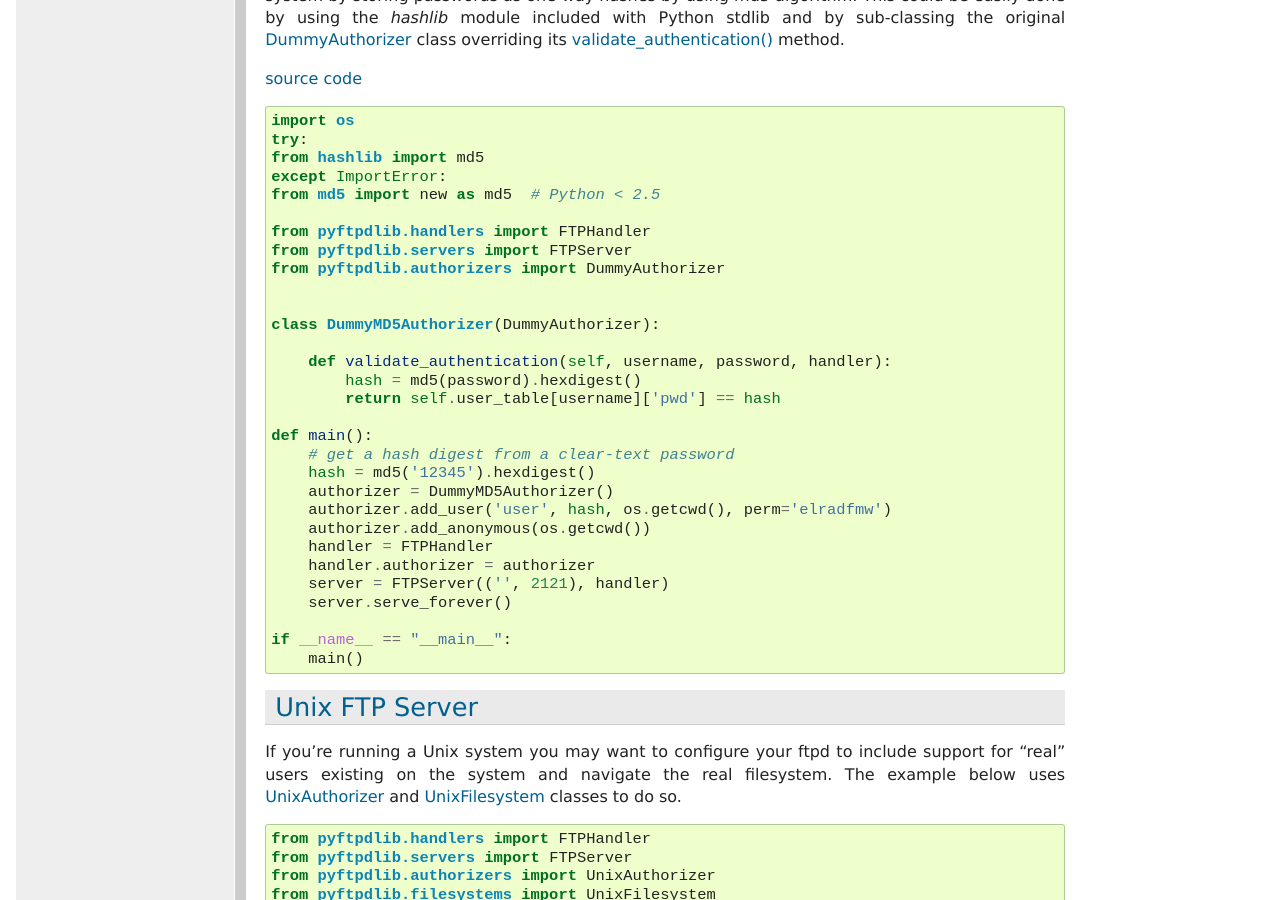
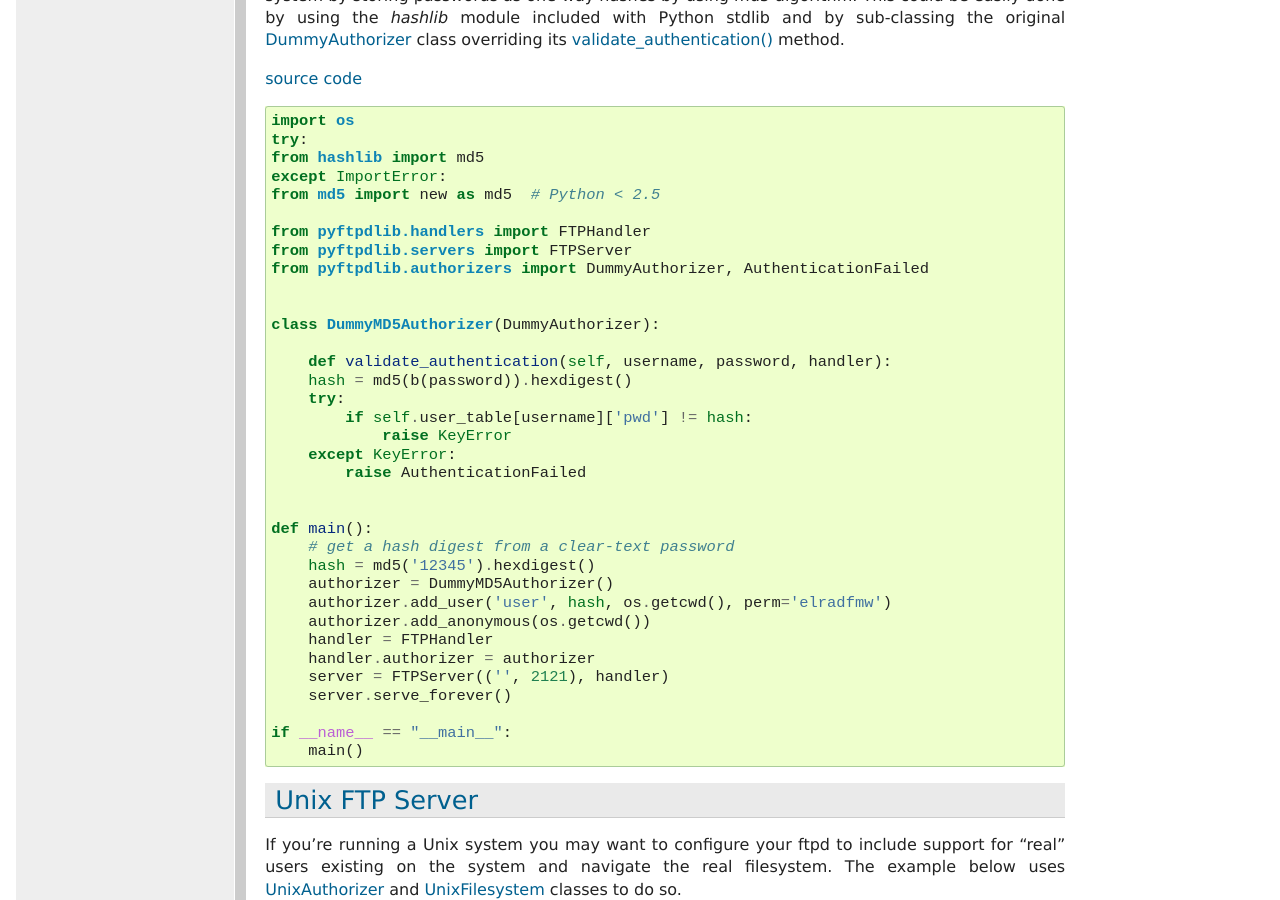
Before and after one commit to giampaolo/pyftpdlib, a Sphinx documentation site: the page built from docs/tutorial.rst, in a window 1280 px wide and 900 px high, scrolled down 3190 px. Built offline with Sphinx 7.4.7, drawn with Linux system fonts in a browser that asks for light colours; formulas are drawn with MathJax 3.

Commit message:
fix #325, doc error

```diff
--- a/docs/api.rst
+++ b/docs/api.rst
@@ -361,7 +361,7 @@ Server (acceptor)
     Number of maximum connections accepted for the same IP address (default
     ``0`` == no limit).
 
-  .. method:: serve_forever(timeout=None, blocking=False, handle_exit=True)
+  .. method:: serve_forever(timeout=None, blocking=True, handle_exit=True)
 
     Starts the asynchronous IO loop.
 
--- a/docs/tutorial.rst
+++ b/docs/tutorial.rst
@@ -197,14 +197,19 @@ method.
 
     from pyftpdlib.handlers import FTPHandler
     from pyftpdlib.servers import FTPServer
-    from pyftpdlib.authorizers import DummyAuthorizer
+    from pyftpdlib.authorizers import DummyAuthorizer, AuthenticationFailed
 
 
     class DummyMD5Authorizer(DummyAuthorizer):
 
         def validate_authentication(self, username, password, handler):
-            hash = md5(password).hexdigest()
-            return self.user_table[username]['pwd'] == hash
+        hash = md5(b(password)).hexdigest()
+        try:
+            if self.user_table[username]['pwd'] != hash:
+                raise KeyError
+        except KeyError:
+            raise AuthenticationFailed
+
 
     def main():
         # get a hash digest from a clear-text password
```
